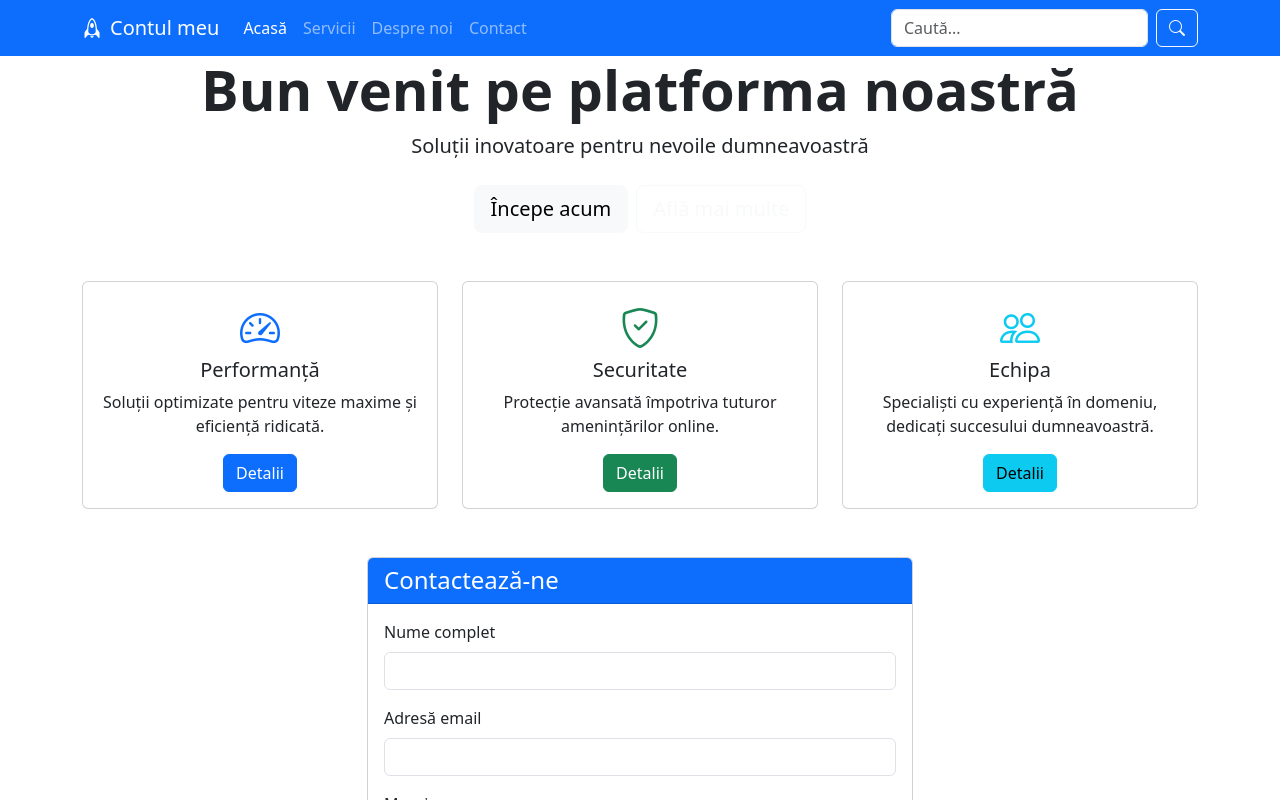
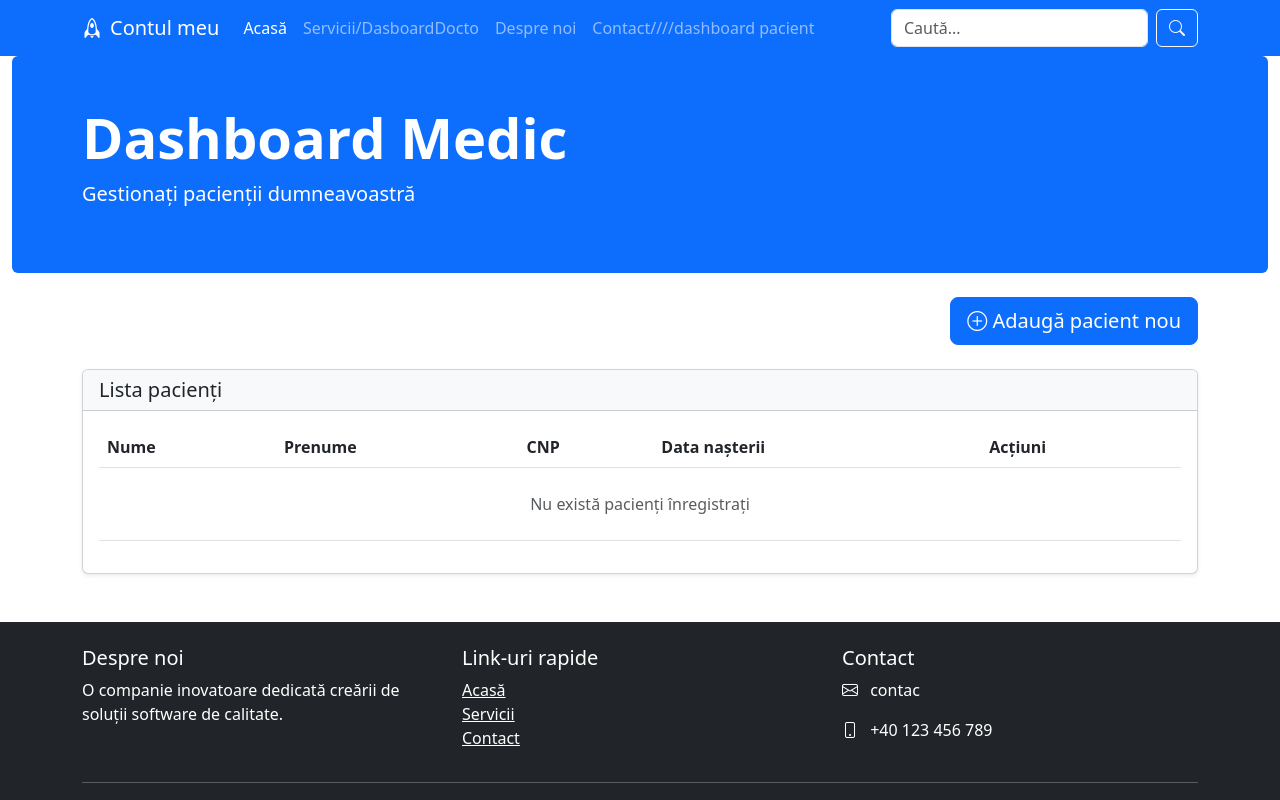
Before and after one commit to roxana-catrina/Proiect_IP_Frontend, an Angular app: page /doctor in a window 1280 px wide. Before the commit this address led to /home. Shown: the top 800 px of the page. Built offline with nearby package versions, Linux system fonts and the light colour scheme.

Commit message:
dashboar medic

```diff
--- a/src/app/app-routing.module.ts
+++ b/src/app/app-routing.module.ts
@@ -5,6 +5,8 @@ import { PatientComponent } from './components/patient/patient.component';
 import { InregistrareComponent } from './components/inregistrare/inregistrare.component';
 import { PatientLoginComponent } from './components/patient-login/patient-login.component';
 import { DoctorLoginComponent } from './components/doctor-login/doctor-login.component';
+import { DashboardDoctorComponent } from './components/dashboard-doctor/dashboard-doctor.component';
+
 
 const routes: Routes = [
   { path: 'home', component: HomeComponent },
@@ -13,7 +15,8 @@ const routes: Routes = [
   { path: 'patient-login', component: PatientLoginComponent },
   { path: 'doctor-login', component: DoctorLoginComponent },
   { path: '', redirectTo: '/home', pathMatch: 'full' },
-  { path: '**', redirectTo: '/home' }
+  //{ path: '**', redirectTo: '/home' },
+  {path: 'doctor', component: DashboardDoctorComponent}
 ];
 
 @NgModule({
--- /dev/null
+++ b/src/app/components/dashboard-doctor/dashboard-doctor.component.html
@@ -0,0 +1,65 @@
+<div class="container-fluid">
+  <!-- Hero Section -->
+  <section class="hero-section bg-primary text-white py-5 mb-4 rounded">
+    <div class="container">
+      <h1 class="display-4 fw-bold">Dashboard Medic</h1>
+      <p class="lead">Gestionați pacienții dumneavoastră</p>
+    </div>
+  </section>
+
+  <!-- Main Content -->
+  <div class="container">
+    <!-- Buton adăugare pacient -->
+    <div class="d-flex justify-content-end mb-4">
+      <button class="btn btn-primary btn-lg" (click)="addPatient()">
+        <i class="bi bi-plus-circle"></i> Adaugă pacient nou
+      </button>
+    </div>
+
+    <!-- Lista pacienți -->
+    <div class="card shadow-sm">
+      <div class="card-header bg-light">
+        <h5 class="mb-0">Lista pacienți</h5>
+      </div>
+      <div class="card-body">
+        <div class="table-responsive">
+          <table class="table table-hover">
+            <thead>
+              <tr>
+                <th>Nume</th>
+                <th>Prenume</th>
+                <th>CNP</th>
+                <th>Data nașterii</th>
+                <th>Acțiuni</th>
+              </tr>
+            </thead>
+            <tbody>
+              <tr *ngFor="let patient of patients">
+                <td>{{ patient.lastName }}</td>
+                <td>{{ patient.firstName }}</td>
+                <td>{{ patient.cnp }}</td>
+                <td>{{ patient.age | date:'dd.MM.yyyy' }}</td>
+                <td>
+                  <div class="btn-group" role="group">
+                    <button class="btn btn-outline-warning btn-sm me-2" (click)="editPatient(patient.cnp)">
+                      <i class="bi bi-pencil"></i> Modifică
+                    </button>
+                    <button class="btn btn-outline-danger btn-sm me-2" (click)="deletePatient(patient.cnp)">
+                      <i class="bi bi-trash"></i> Șterge
+                    </button>
+                    <button class="btn btn-outline-info btn-sm" (click)="viewRecommendations(patient.cnp)">
+                      <i class="bi bi-journal-medical"></i> Recomandări
+                    </button>
+                  </div>
+                </td>
+              </tr>
+              <tr *ngIf="patients.length === 0">
+                <td colspan="5" class="text-center text-muted py-4">Nu există pacienți înregistrați</td>
+              </tr>
+            </tbody>
+          </table>
+        </div>
+      </div>
+    </div>
+  </div>
+</div>
--- /dev/null
+++ b/src/app/components/dashboard-doctor/dashboard-doctor.component.ts
@@ -0,0 +1,60 @@
+import { Component } from '@angular/core';
+import { Patient } from '../../models/patient';
+import { RouterModule } from '@angular/router';
+import { CommonModule } from '@angular/common';
+import { FormsModule } from '@angular/forms';
+@Component({
+  selector: 'app-dashboard-doctor',
+   templateUrl: './dashboard-doctor.component.html',
+  styleUrl: './dashboard-doctor.component.css',
+  standalone: true,
+  imports: [CommonModule, RouterModule, FormsModule]
+
+})
+export class DashboardDoctorComponent {
+  searchTerm: string = '';
+  allPatients: Patient[] = []; // Store all patients
+  patients: Patient[] = []; // Filtered patients
+
+  searchPatients() {
+    if (!this.searchTerm) {
+      this.patients = [...this.allPatients];
+      return;
+    }
+
+    /* this.patients = this.allPatients.filter(patient =>
+      patient.firstName.toLowerCase().includes(this.searchTerm.toLowerCase()) ||
+      patient.lastName.toLowerCase().includes(this.searchTerm.toLowerCase()) ||
+      patient.cnp.includes(this.searchTerm)
+    ); */
+  }
+  editPatient(id: string): void {
+   /*  console.log('Editing patient with ID:', id);
+    this.router.navigate(['/edit-patient', id]); */
+  }
+  deletePatient(id: string): void {
+   /*  if (confirm('Sunteți sigur că doriți să ștergeți acest pacient?')) {
+      this.patientService.deletePatient(id).subscribe({
+        next: () => {
+          console.log('Patient deleted successfully');
+          // Remove patient from the local array
+          this.patients = this.patients.filter(p => p.id !== id);
+        },
+        error: (error) => {
+          console.error('Error deleting patient:', error);
+          // Show error message to user
+          alert('A apărut o eroare la ștergerea pacientului.');
+        }
+      }); */
+    }
+    addPatient(): void {
+   //   this.router.navigate(['/inregistrare']);
+    }
+
+
+    viewRecommendations(patientId: string): void {
+      /* console.log('Viewing recommendations for patient:', patientId);
+      this.router.navigate(['/recommendations', patientId]); */
+    }
+
+}
--- a/src/app/components/navbar/navbar.component.html
+++ b/src/app/components/navbar/navbar.component.html
@@ -12,13 +12,13 @@
                     <a class="nav-link active" routerLink="/home">Acasă</a>
                 </li>
                 <li class="nav-item">
-                    <a class="nav-link"  routerLink="#">Servicii</a>
+                    <a class="nav-link"   routerLink="/doctor">Servicii/DasboardDocto</a>
                 </li>
                 <li class="nav-item">
-                    <a class="nav-link" href="#">Despre noi</a>
+                    <a class="nav-link"  >  Despre noi</a>
                 </li>
                 <li class="nav-item">
-                    <a class="nav-link" href="#">Contact</a>
+                    <a class="nav-link" routerLink="/patient">Contact////dashboard pacient</a>
                 </li>
             </ul>
             <form class="d-flex">
```
Also changed, not shown: src/app/app.module.ts (+6 -1 lines), src/app/components/dashboard-doctor/dashboard-doctor.component.css (added), 1 other file (tests, documents, lock files or other folders).
